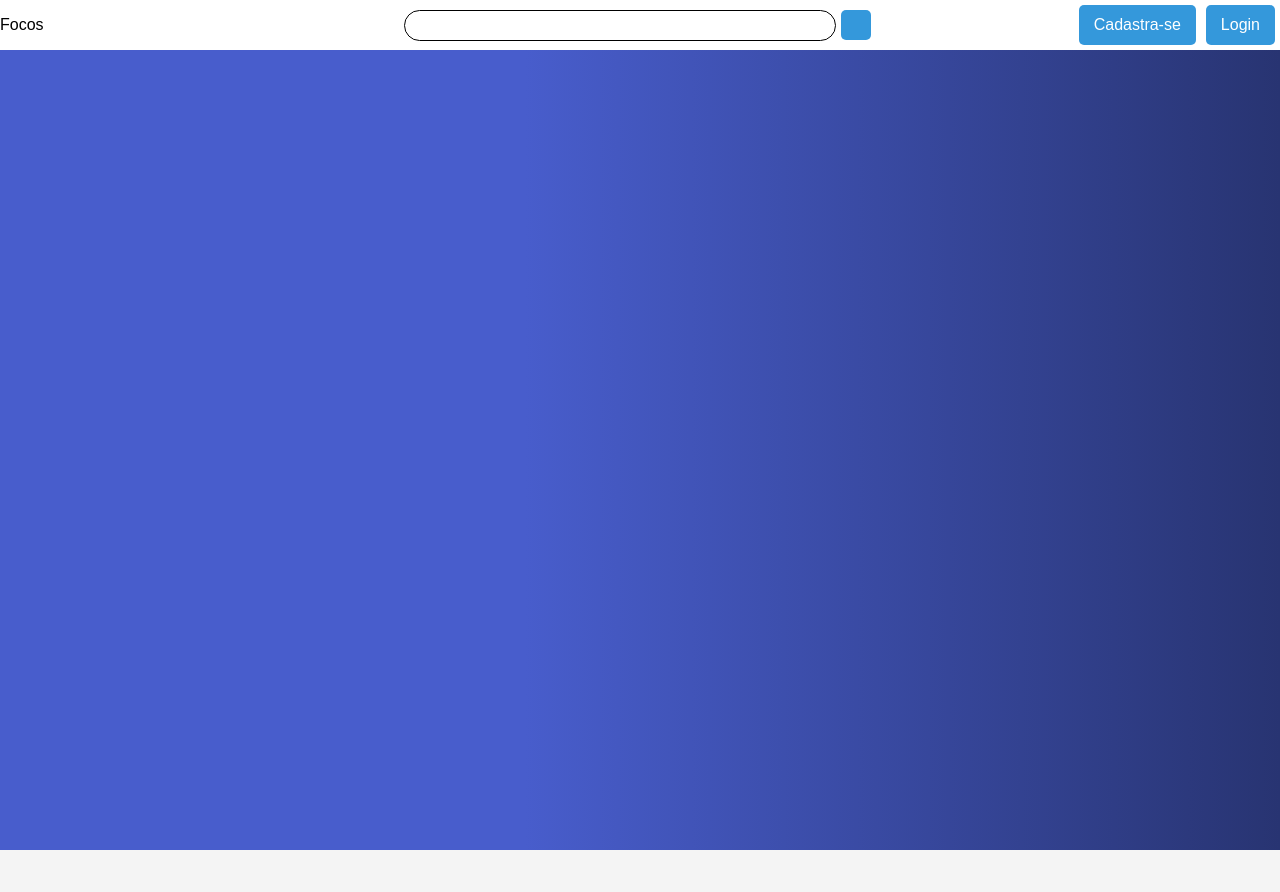
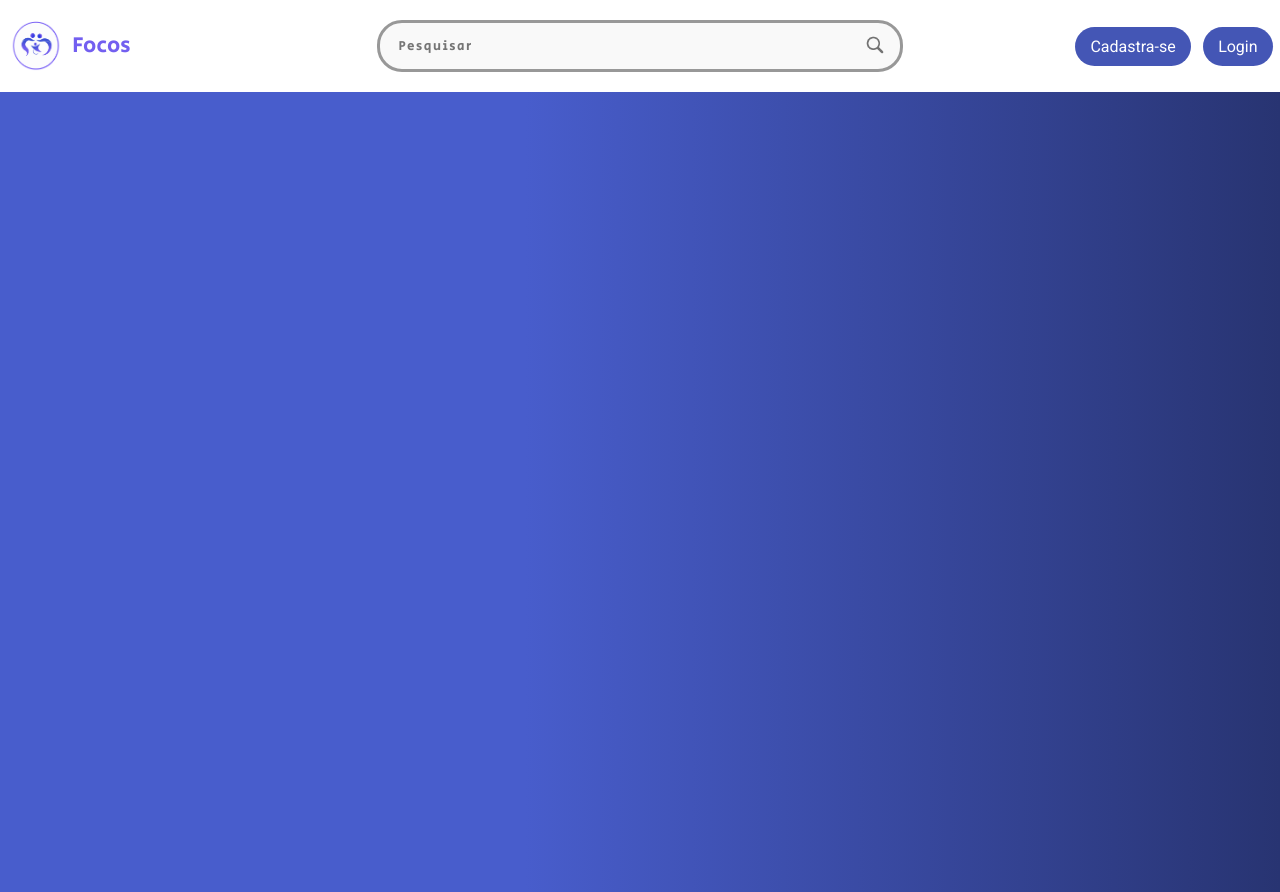
Before and after one commit to RafaelTome22/TCC-ETEC-JARAGUA, a React (Create React App) app in the folder projeto-react/: page / in a window 1280 px wide. Before the commit the page ends 850 px from the top, so only its background shows below. Built offline with nearby package versions, Linux system fonts and the light colour scheme; no server answers.

Commit message:
50% tela vitrine

```diff
--- a/projeto-react/src/PAGES/vitrine.js
+++ b/projeto-react/src/PAGES/vitrine.js
@@ -1,28 +1,40 @@
 import React from 'react';
 import '../styles/vitrine.css'
+import logo from '../assets/logo.png'
+import lupa from '../assets/lupa.png'
 
 function Vitrine() {
   return (
     <div className="all">  {/*Começo da página vitrine*/}
       <header className="header-main"> {/*Começo do header*/}
         <div className='header-info'> {/*Começo do header de info*/}
-            <img></img>
-            <p>Focos</p>
+        <img className='logo'
+                src={logo}
+                alt='logo da empresa focos'
+                />
+            <p className='nome-empresa'>Focos</p>
         </div> {/*Fim do header de info*/}
         <div className='header-pesquisa'>
-            <input className='barra-de-pesquisa'></input>
-            <button className='btn-pesquisa'>
-                <img></img>
-            </button>
+        <input type='text' id='searchInput' placeholder='Pesquisar' />
+          <label for="searchInput">
+            <span >
+              <img
+              className='icon-pesquisa'
+                src={lupa}
+              />
+            </span>
+          </label>
         </div>
         <div className='header-btn'> {/*Começo do header botoes de login e cadastro*/}
-            <button title='Cadastre-se'>Cadastra-se</button>
-            <button title='Login'>Login</button>
+            <button title='Cadastre-se' className='btn-form-log'>Cadastra-se</button>
+            <button title='Login' className='btn-form-log'>Login</button>
         </div> {/*Fim do header botoes de login e cadastro*/}
       </header> {/*Fim do header*/}
 
       <article className='article-body'>
-
+        <div className='article-main'>
+          <div className=''></div>
+        </div>
       </article>
 
 
--- a/projeto-react/src/routes.js
+++ b/projeto-react/src/routes.js
@@ -15,6 +15,7 @@ function RoutesApp() {
   return (
     <Routes>
       <Route path="/" element={<Vitrine />} />
+      <Route path="/login" element={<SignupPage />} />
       <Route path="/home" element={<PrivateRoute element={HomePage} />} />
       <Route path="/Visao" element={<Visao /> }  />
       <Route path="/Motora" element={<PrivateRoute element={Motora} />} />
--- a/projeto-react/src/styles/vitrine.css
+++ b/projeto-react/src/styles/vitrine.css
@@ -1,5 +1,9 @@
+@import url('https://fonts.googleapis.com/css2?family=Roboto:ital,wght@0,100;0,300;0,400;0,500;0,700;0,900;1,100;1,300;1,400;1,500;1,700;1,900&family=Secular+One&display=swap');
+
+
+
 .all {
-    width: 100vw;
+    width: 100%;
     height: 100vh;
     margin: 0 auto;
     padding: 0px;
@@ -7,42 +11,74 @@
 }
 
 .header-main {
-    margin: auto;
     width: 100vw;
     display: flex;
     justify-content: space-between;
+    box-shadow: 0px 29px 32px 12px rgba(255,255,255,1);
 }
+
 .header-info {
     display: flex;
-    width: 30%;
+    width: 29%;
     justify-content: left;
+    align-items: center;
+}
+
+.logo {
+    margin-left: 3%;
+    width: 50px;
+    height: 50px;
+}
+
+.nome-empresa {
+    margin-left: 3%;
+    font-size: 22px;
+    font-family: "Secular One", sans-serif;
+    color: #735ff0;
 }
 
 .header-pesquisa {
     display: flex;
     align-items: center;
-    justify-content: center;
-    width: 40%;
+    border: 3px solid #989898;
+    background-color: #00000006;
+    width: 39%;
+    margin: 20px auto;
+    border-radius: 25px;
+    padding: 5px 10px;
+
 }
 
-.barra-de-pesquisa {
-    width: 80%;
-    height: 18%;
-    padding: 10px;
-    border-radius: 1rem;
-    border: 1px solid;
+#searchInput {
+    padding: 8px;
+    border: none;
+    background-color: transparent;
+    width: 100%;
+    outline: none;
+    font-family: "Secular One", sans-serif;
+    letter-spacing: 1.5px;
 }
 
-.btn-pesquisa {
-    width: 5%;
-    height: 60%;
+.icon-pesquisa {
+    width: 20px;
+    height: 20px;
+    margin-right: 5px;
+    margin-top: 2px;
 }
 
 .header-btn {
-    width: 30%;
+    width: 29%;
     display: flex;
     justify-content: right;
+    align-items: center;
+}
 
+.btn-form-log {
+    margin-right: 2%;
+    background: #00189B;
+    opacity: 73%;
+    font-family: "Roboto", sans-serif;
+    border-radius: 20px;
 }
 
 .article-body {
```
Also changed, not shown: projeto-react/src/assets/logo.png (added), projeto-react/src/assets/lupa.png (added).
